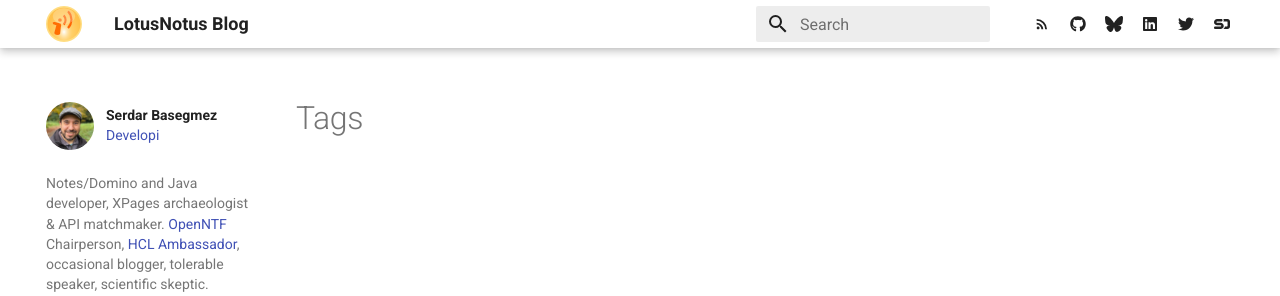
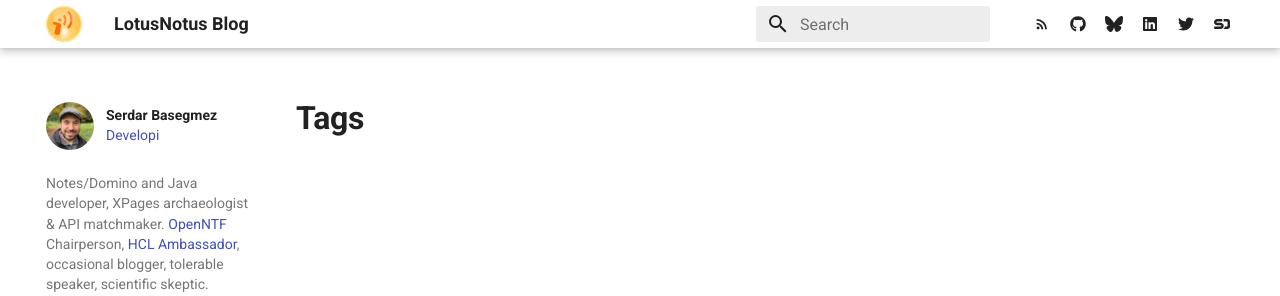
Before and after one commit to sbasegmez/lotusnotus, an MkDocs documentation site: the page built from docs/tags.md, in a window 1280 px wide. Shown: the top 296 px of the page. Built offline with MkDocs 1.6.1 and Material for MkDocs 9.7.7, drawn with Linux system fonts in a browser that asks for light colours; plug-ins that fetch from the network failed and are left out; comment, search, counter and statistics services are not loaded.

Commit message:
style-change

```diff
--- a/docs/css/extra.css
+++ b/docs/css/extra.css
@@ -1,3 +1,12 @@
+.md-typeset h1, .md-typeset h2 {
+    font-weight: 600;
+    color: var(--md-default-fg-color);
+}
+
+.md-typeset h3, .md-typeset h4 {
+    font-weight: 400;
+}
+
 .md-header__button.md-logo img {
     margin: -8px 0px;
     height: auto;
```
